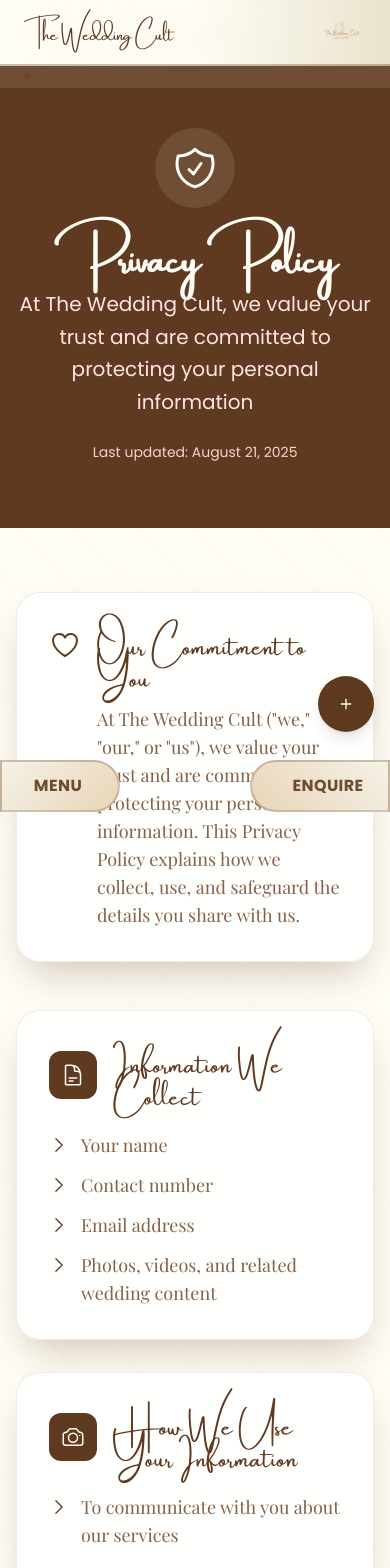
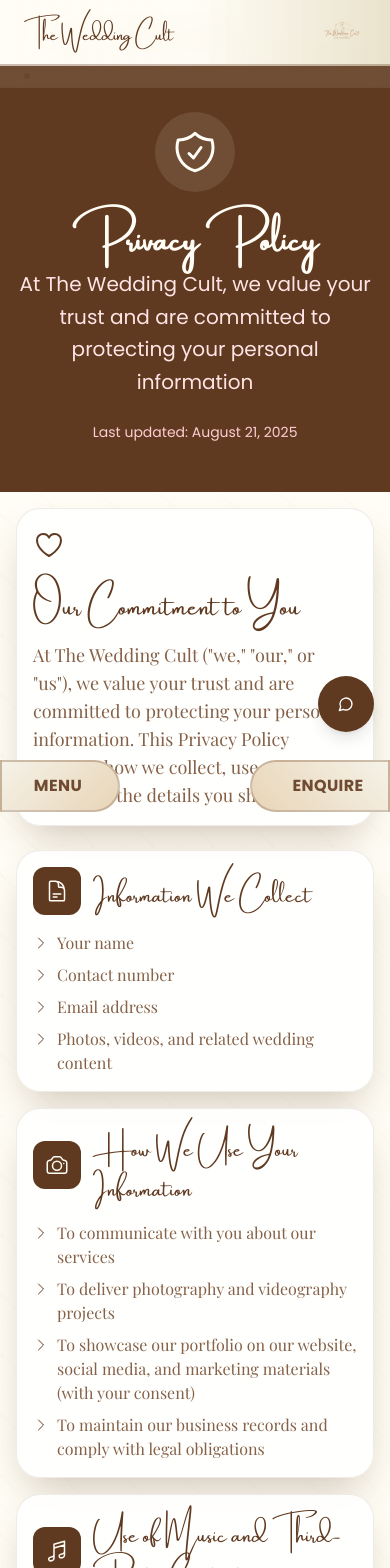
Before and after one commit to cloudQuest7/wedding_cult, a React (Vite) app: page /privacypolicy in a window 390 px wide. Shown: the top 1568 px of the page. Built offline with nearby package versions, Linux system fonts and the light colour scheme; a web font is replaced by a local one.

Commit message:
redefined new termsNconditions & privacyPolicy

```diff
--- a/src/components/common/SocialFloatingButton.tsx
+++ b/src/components/common/SocialFloatingButton.tsx
@@ -74,11 +74,7 @@ const SocialFloatingButton = () => {
         }`}
         size="icon"
       >
-        {isOpen ? (
-          <X className="w-6 h-6 text-white" />
-        ) : (
-          <Plus className="w-6 h-6 text-cream" />
-        )}
+        <MessageCircle className="w-6 h-6 text-white" />
       </Button>
     </div>
   );
--- a/src/pages/PrivacyPolicy.tsx
+++ b/src/pages/PrivacyPolicy.tsx
@@ -56,14 +56,14 @@ const PrivacyPolicy = () => {
     <div className="min-h-screen bg-background">
       {/* Header Section */}
       <div className="bg-chocolate text-cream">
-        <div className="max-w-6xl mx-auto px-4 py-16 sm:px-6 lg:px-8">
+        <div className="max-w-6xl mx-auto px-2 xs:px-4 py-8 xs:py-12 sm:py-16 sm:px-6 lg:px-8">
           <div className="text-center">
-            <div className="flex justify-center mb-6">
+            <div className="flex justify-center mb-4 xs:mb-6">
               <div className="p-4 bg-cream/10 rounded-full backdrop-blur-sm">
                 <ShieldCheckIcon className="w-12 h-12 text-cream" />
               </div>
             </div>
-            <h1 className="text-4xl md:text-5xl font-bold mb-4 tracking-tight">
+            <h1 className="text-3xl md:text-4xl font-bold mb-4 tracking-loose">
               Privacy Policy
             </h1>
             <p className="text-xl text-rose-100 max-w-3xl mx-auto leading-relaxed">
@@ -77,15 +77,15 @@ const PrivacyPolicy = () => {
       </div>
 
       {/* Main Content */}
-      <div className="max-w-4xl mx-auto px-4 py-16 sm:px-6 lg:px-8">
+      <div className="w-full max-w-3xl mx-auto px-2 py-4 xs:px-4 sm:py-12 sm:px-6">
         {/* Introduction */}
-        <div className="bg-white/90 backdrop-blur-sm rounded-3xl p-8 mb-12 border border-chocolate/10 shadow-romantic">
-          <div className="flex items-start space-x-4">
+        <div className="bg-white/90 backdrop-blur-sm rounded-2xl xs:rounded-3xl p-3 xs:p-4 sm:p-6 mb-4 xs:mb-6 sm:mb-8 border border-chocolate/10 shadow-romantic">
+          <div className="flex flex-col sm:flex-row sm:items-start space-y-3 xs:space-y-4 sm:space-y-0 sm:space-x-4">
             <div className="flex-shrink-0">
               <HeartIcon className="w-8 h-8 text-chocolate mt-1" />
             </div>
             <div>
-              <h2 className="font-amsterdam text-2xl text-chocolate mb-4">Our Commitment to You</h2>
+              <h2 className="font-amsterdam text-2xl text-chocolate mb-4 leading-loose">Our Commitment to You</h2>
               <p className="font-playfair text-lg text-muted-foreground">
                 At The Wedding Cult ("we," "our," or "us"), we value your trust and are committed to protecting your personal information. This Privacy Policy explains how we collect, use, and safeguard the details you share with us.
               </p>
@@ -94,25 +94,25 @@ const PrivacyPolicy = () => {
         </div>
 
         {/* Privacy Sections */}
-        <div className="space-y-8">
+        <div className="space-y-3 xs:space-y-4 sm:space-y-6">
           {sections.map((section, index) => (
-            <div key={section.id} className="bg-white/90 backdrop-blur-sm rounded-3xl shadow-romantic hover:shadow-xl transition-shadow duration-300 border border-chocolate/10">
-              <div className="p-8">
-                <div className="flex items-center space-x-4 mb-6">
+            <div key={section.id} className="bg-white/90 backdrop-blur-sm rounded-2xl xs:rounded-3xl shadow-romantic hover:shadow-xl transition-shadow duration-300 border border-chocolate/10">
+              <div className="p-3 xs:p-4 sm:p-6">
+                <div className="flex items-center space-x-2 xs:space-x-3 sm:space-x-4 mb-3 xs:mb-4 sm:mb-6">
                   <div className="flex-shrink-0 p-3 bg-chocolate rounded-xl text-cream">
                     {section.icon}
                   </div>
-                  <h3 className="font-amsterdam text-2xl text-chocolate">{section.title}</h3>
+                  <h3 className="font-amsterdam text-xl sm:text-2xl text-chocolate leading-loose">{section.title}</h3>
                 </div>
 
                 {section.isText ? (
-                  <p className="font-playfair text-lg text-muted-foreground">{section.content}</p>
+                  <p className="font-playfair text-base sm:text-lg text-muted-foreground">{section.content}</p>
                 ) : (
-                  <ul className="space-y-3">
+                  <ul className="space-y-2 sm:space-y-3">
                     {section.content.map((item, itemIndex) => (
-                      <li key={itemIndex} className="flex items-start space-x-3">
-                        <ChevronRightIcon className="w-5 h-5 text-chocolate mt-1 flex-shrink-0" />
-                        <span className="font-playfair text-lg text-muted-foreground">{item}</span>
+                      <li key={itemIndex} className="flex items-start space-x-2 sm:space-x-3">
+                        <ChevronRightIcon className="w-4 h-4 sm:w-5 sm:h-5 text-chocolate mt-1 flex-shrink-0" />
+                        <span className="font-playfair text-base sm:text-lg text-muted-foreground">{item}</span>
                       </li>
                     ))}
                   </ul>
--- a/src/pages/TermsAndConditions.tsx
+++ b/src/pages/TermsAndConditions.tsx
@@ -70,7 +70,7 @@ const TermsAndConditions = () => {
                 <BookOpenIcon className="w-12 h-12 text-cream" />
               </div>
             </div>
-            <h1 className="text-4xl md:text-5xl font-bold mb-4 tracking-tight">
+            <h1 className="text-3xl md:text-4xl font-bold mb-4 tracking-tight">
               Terms & Conditions
             </h1>
             <p className="text-xl text-cream/90 max-w-3xl mx-auto leading-relaxed">
@@ -103,13 +103,13 @@ const TermsAndConditions = () => {
         {/* Terms Sections */}
         <div className="space-y-8">
           {sections.map((section) => (
-            <div key={section.id} className="bg-white/90 backdrop-blur-sm rounded-3xl shadow-romantic hover:shadow-xl transition-shadow duration-300 border border-chocolate/10">
+            <div key={section.id} className="bg-white/90 backdrop-blur-sm rounded-3xl shadow-romantic hover:shadow-xl transition-shadow duration-300 border border-chocolate/10 leading-loose">
               <div className="p-8">
                 <div className="flex items-center space-x-4 mb-6">
                   <div className="flex-shrink-0 p-3 bg-chocolate rounded-xl text-cream">
                     {section.icon}
                   </div>
-                  <h3 className="font-amsterdam text-2xl text-chocolate">{section.title}</h3>
+                  <h3 className="font-amsterdam text-2xl text-chocolate leading-loose">{section.title}</h3>
                 </div>
 
                 {section.isList ? (
--- a/tailwind.config.ts
+++ b/tailwind.config.ts
@@ -16,6 +16,14 @@ export default {
 			screens: {
 				'2xl': '1400px'
 			}
+		},
+		screens: {
+			'xs': '380px',
+			'sm': '640px',
+			'md': '768px',
+			'lg': '1024px',
+			'xl': '1280px',
+			'2xl': '1536px',
 		},
 		extend: {
 			fontFamily: {
```
